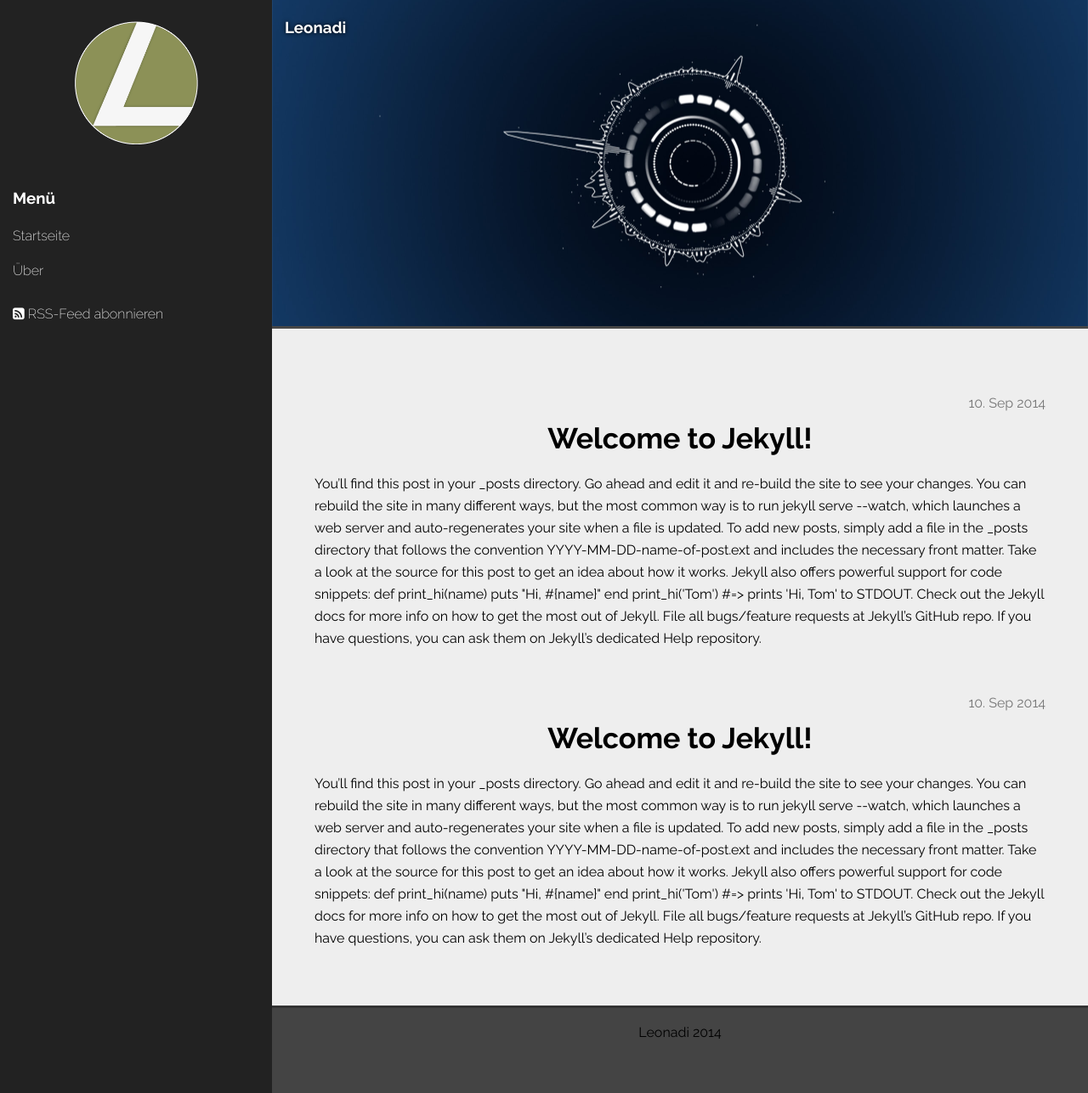
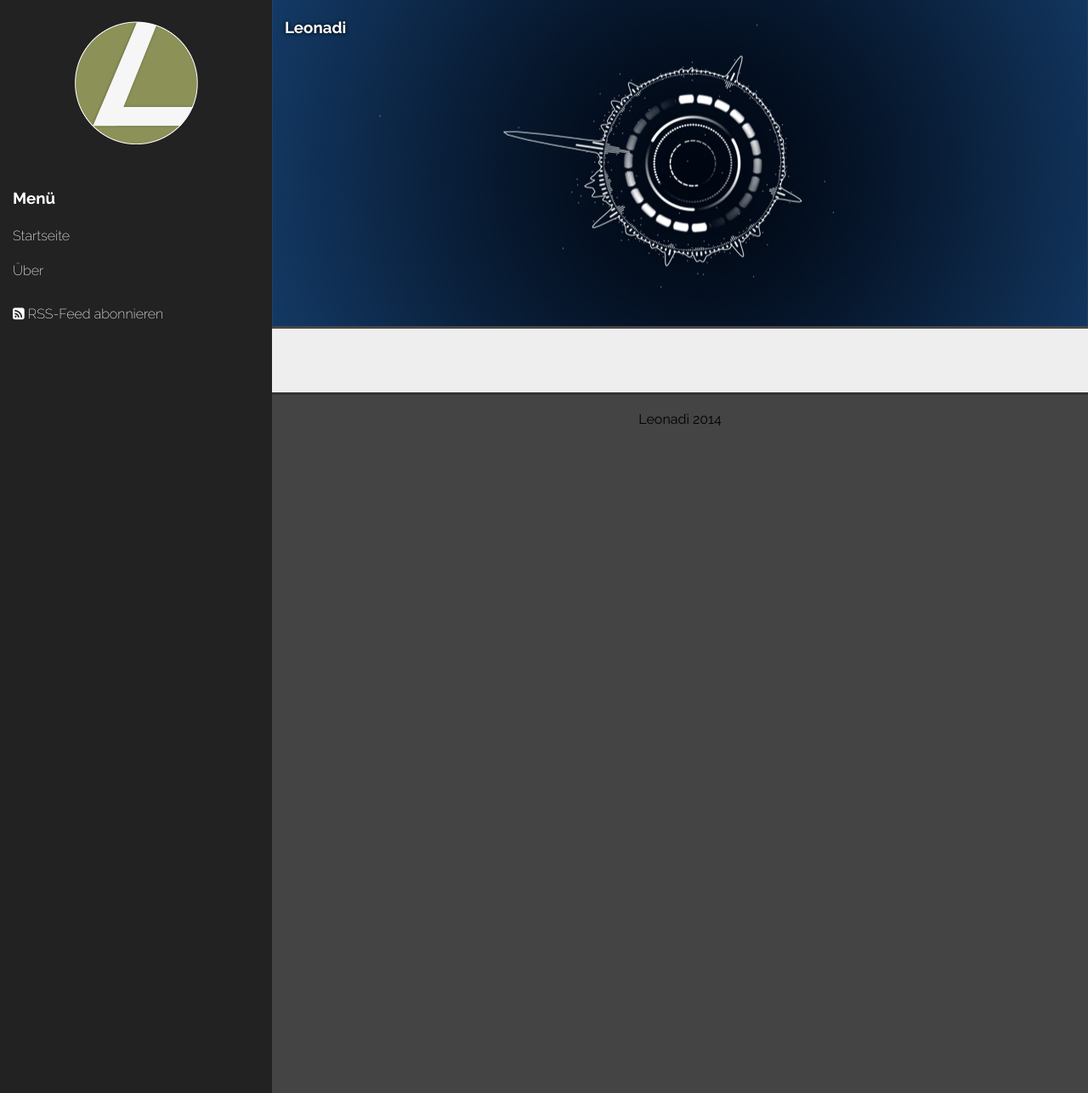
Before and after one commit to LeonAdi/leonadi.github.io, a Jekyll site: the page built from index.html, in a window 1280 px wide and 1287 px high. Shown: the whole window at 85% size. Built offline with Jekyll 4.4.1, drawn with Linux system fonts in a browser that asks for light colours; nearby versions of some CDN libraries.

```diff
--- a/_posts/2014-09-10-welcome-to-jekyll.markdown
+++ /dev/null
@@ -1,26 +0,0 @@
----
-layout: post
-title:  "Welcome to Jekyll!"
-date:   2014-09-10 23:37:06
-categories: jekyll update
-thumb: http://i.ytimg.com/vi/iWowJBRMtpc/maxresdefault.jpg
----
-You’ll find this post in your `_posts` directory. Go ahead and edit it and re-build the site to see your changes. You can rebuild the site in many different ways, but the most common way is to run `jekyll serve --watch`, which launches a web server and auto-regenerates your site when a file is updated.
-
-To add new posts, simply add a file in the `_posts` directory that follows the convention `YYYY-MM-DD-name-of-post.ext` and includes the necessary front matter. Take a look at the source for this post to get an idea about how it works.
-
-Jekyll also offers powerful support for code snippets:
-
-{% highlight ruby %}
-def print_hi(name)
-  puts "Hi, #{name}"
-end
-print_hi('Tom')
-#=> prints 'Hi, Tom' to STDOUT.
-{% endhighlight %}
-
-Check out the [Jekyll docs][jekyll] for more info on how to get the most out of Jekyll. File all bugs/feature requests at [Jekyll’s GitHub repo][jekyll-gh]. If you have questions, you can ask them on [Jekyll’s dedicated Help repository][jekyll-help].
-
-[jekyll]:      http://jekyllrb.com
-[jekyll-gh]:   https://github.com/jekyll/jekyll
-[jekyll-help]: https://github.com/jekyll/jekyll-help
--- a/_posts/2014-09-10-welcome-to-jekyll2.markdown
+++ /dev/null
@@ -1,26 +0,0 @@
----
-layout: post
-title:  "Welcome to Jekyll!"
-date:   2014-09-10 23:37:06
-categories: jekyll update
-thumb: http://i.ytimg.com/vi/iWowJBRMtpc/maxresdefault.jpg
----
-You’ll find this post in your `_posts` directory. Go ahead and edit it and re-build the site to see your changes. You can rebuild the site in many different ways, but the most common way is to run `jekyll serve --watch`, which launches a web server and auto-regenerates your site when a file is updated.
-
-To add new posts, simply add a file in the `_posts` directory that follows the convention `YYYY-MM-DD-name-of-post.ext` and includes the necessary front matter. Take a look at the source for this post to get an idea about how it works.
-
-Jekyll also offers powerful support for code snippets:
-
-{% highlight ruby %}
-def print_hi(name)
-  puts "Hi, #{name}"
-end
-print_hi('Tom')
-#=> prints 'Hi, Tom' to STDOUT.
-{% endhighlight %}
-
-Check out the [Jekyll docs][jekyll] for more info on how to get the most out of Jekyll. File all bugs/feature requests at [Jekyll’s GitHub repo][jekyll-gh]. If you have questions, you can ask them on [Jekyll’s dedicated Help repository][jekyll-help].
-
-[jekyll]:      http://jekyllrb.com
-[jekyll-gh]:   https://github.com/jekyll/jekyll
-[jekyll-help]: https://github.com/jekyll/jekyll-help
--- a/about.md
+++ b/about.md
@@ -1,12 +1,6 @@
 ---
 layout: page
-title: About
+title: Über diesen Blog
 permalink: /about/
 thumb: http://wt.ae/wp-content/uploads/2013/12/abt_us.jpg
 ---
-
-This is the base Jekyll theme. You can find out more info about customizing your Jekyll theme, as well as basic Jekyll usage documentation at [jekyllrb.com](http://jekyllrb.com/)
-
-You can find the source code for the Jekyll new theme at: [github.com/jglovier/jekyll-new](https://github.com/jglovier/jekyll-new)
-
-You can find the source code for Jekyll at [github.com/jekyll/jekyll](https://github.com/jekyll/jekyll)
--- a/css/main.scss
+++ b/css/main.scss
@@ -195,6 +195,7 @@ a {
   background: #ddd;
   padding: 5px 15px;
   border-left: 10px solid #aaa;
+  margin: 0;
 }
 
 //RESPONSIVE OVERRIDE
```
Also changed, not shown: _drafts/2014-09-10-die-dinge-die-da-kommen.md (added, +8 -0 lines), _drafts/2014-09-11-basic-skills-markdown.md (added, +7 -0 lines), _layouts/page.html (+5 -10 lines).
